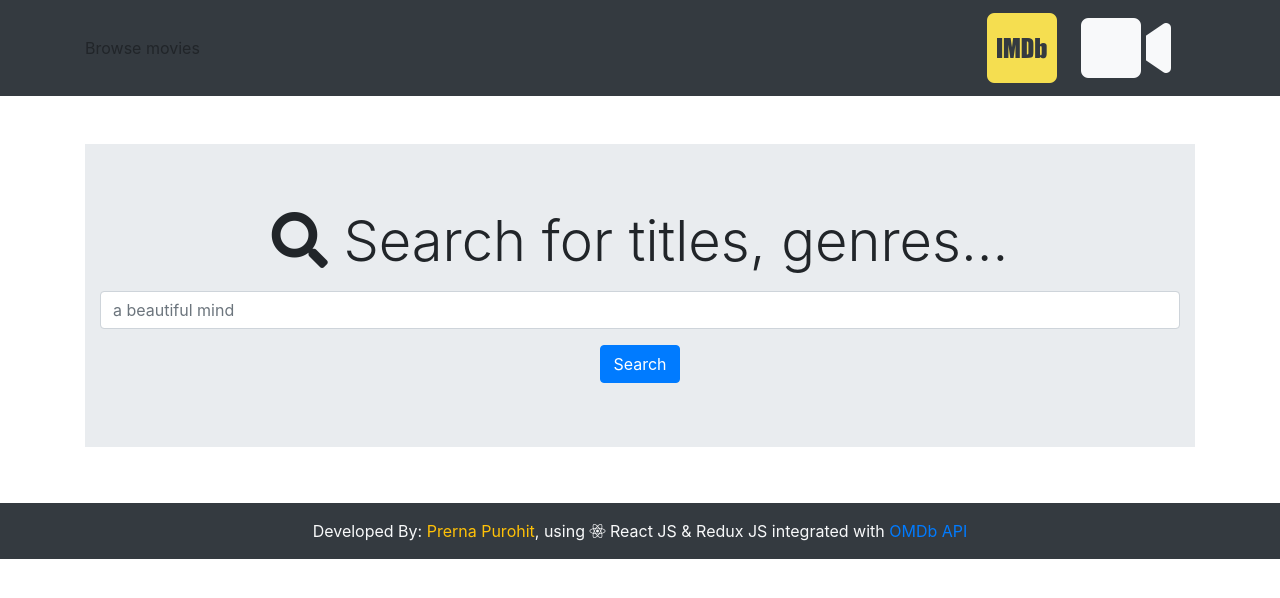
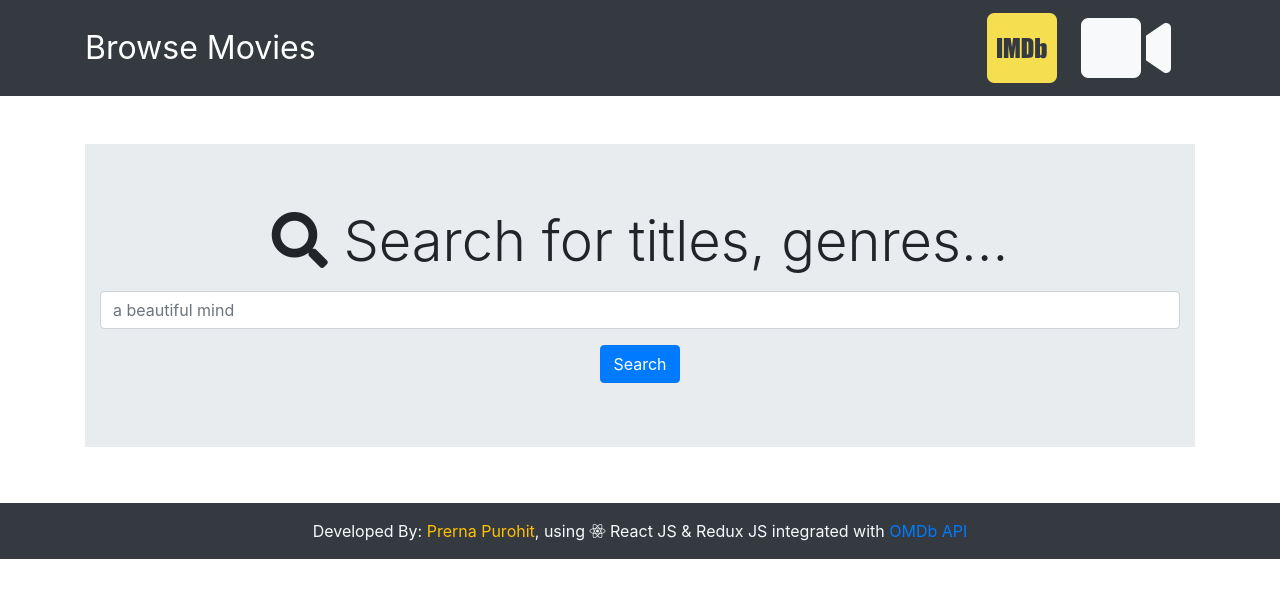
Before and after one commit to prerna-p/browse-movies, a React (Create React App) app: page / in a window 1280 px wide. Shown: the top 598 px of the page. Built offline with nearby package versions, Linux system fonts and the light colour scheme; no server answers.

Commit message:
added Link, changed to arrow function

```diff
--- a/src/components/Navbar.js
+++ b/src/components/Navbar.js
@@ -1,14 +1,15 @@
 import React from 'react'
+import { Link } from 'react-router-dom'
 
-function Navbar() {
+export const Navbar = () => {
   return (
     <div>
       <nav className="navbar navbar-dark bg-dark mb-5">
         <div className="container">
           <div className="navbar-header">
-            {/* <Link className="navbar-brand text-white text-lg brand-text" to="/"> */}
-              Browse movies
-            {/* </Link> */}
+            <Link className="navbar-brand text-white text-lg brand-text" to="/">
+              Browse Movies
+            </Link>
           </div>
           <ul className="navbar-nav ml-auto text-light d-inline-block">
             <li className="nav-item d-inline-block mr-4">
```
